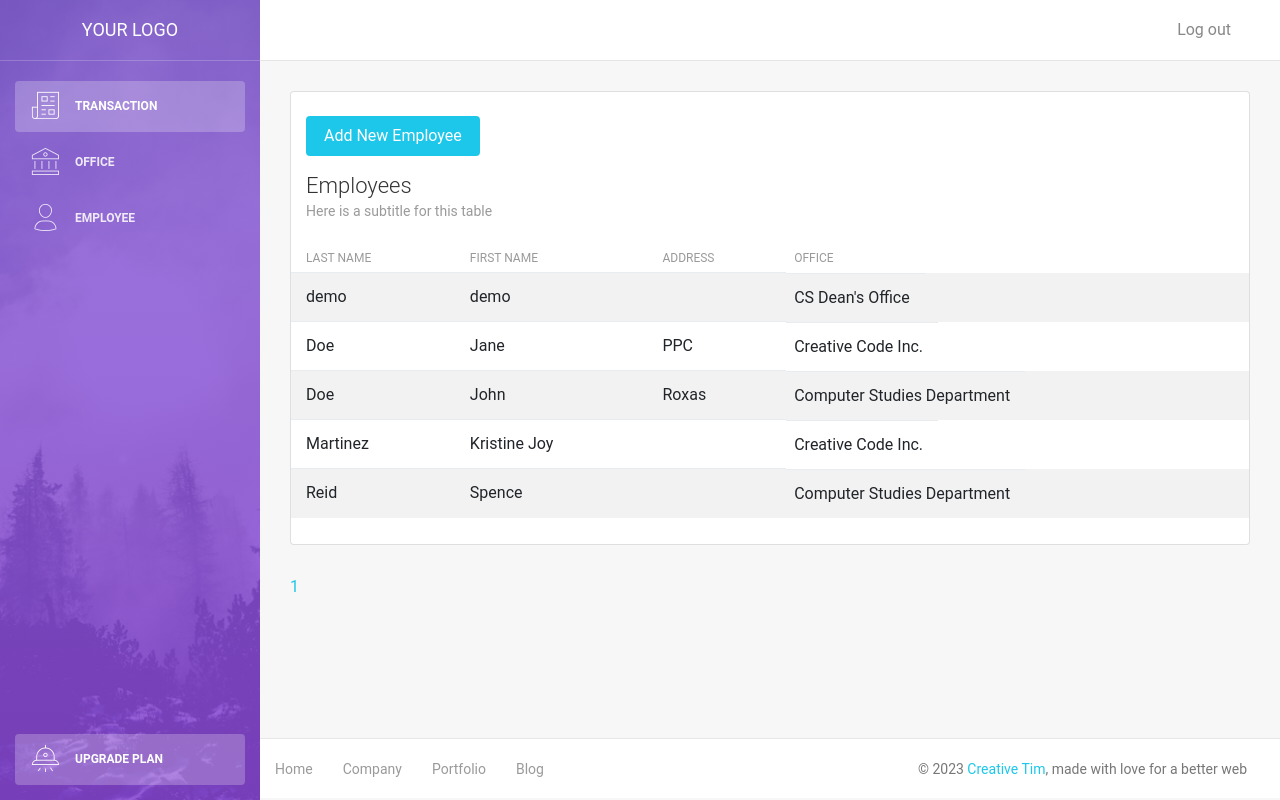
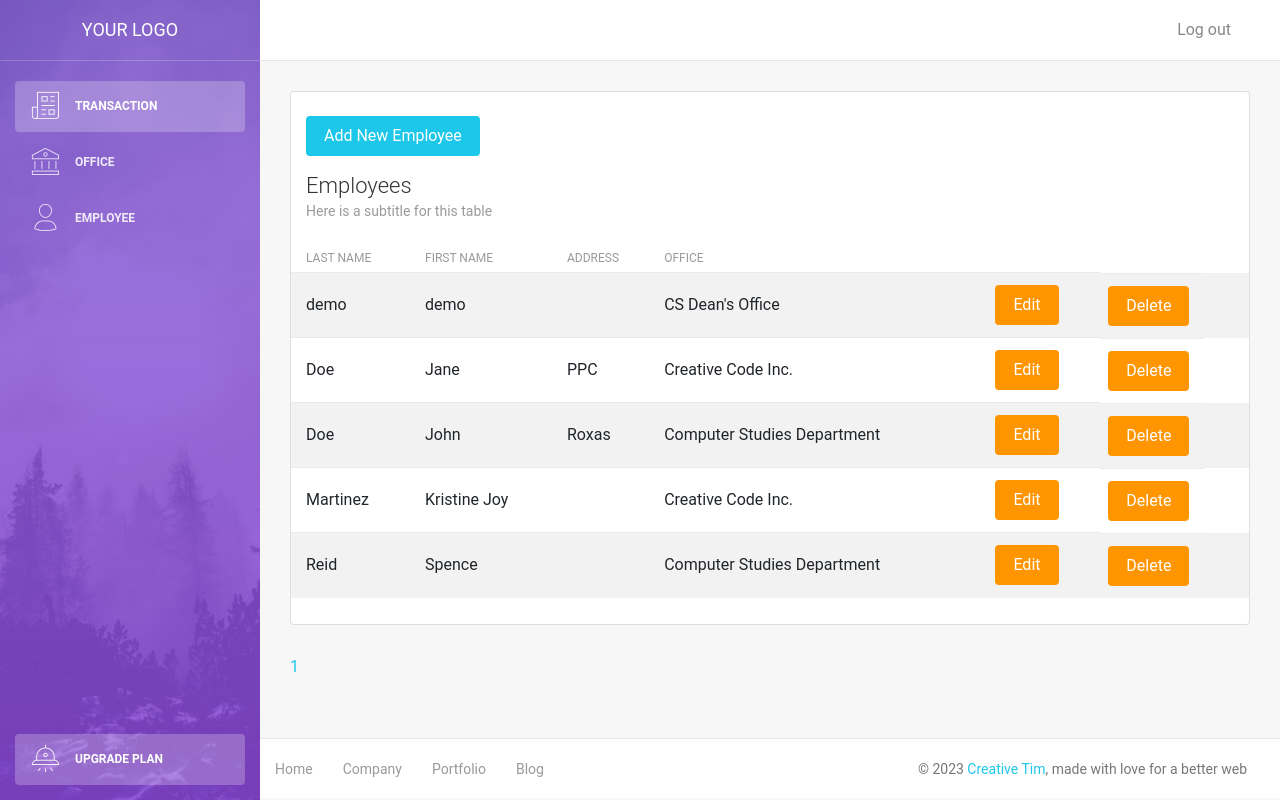
Before and after one commit to 2Ruby-icK6/Records-App, a PHP site: page /recordsapp/employee.php in a window 1280 px wide. Run offline with PHP 8.4, Linux system fonts and the light colour scheme; data comes from the database, SQL or seed files in the repository; data that the repository does not hold is empty; some libraries are stand-ins or nearby versions.

Commit message:
Added Edit and Delete Button
***Added Edit and Delete Button***
On each php files

```diff
--- a/employee.php
+++ b/employee.php
@@ -93,11 +93,10 @@
                                         <input type="text" name='search' />
                                         <input type="submit" value='Search' class='btn btn-info btn-fill' />
                                     </form>
-                                </div>
-                                <div class="col-md-12"> -->
+                                </div> -->
                                 <div class="col-md-12">
                                     <a href="crud_files/add_employee.php">
-                                        <button type='submit' class='btn btn-info btn-fill pull-right'>Add New Employee</button>
+                                        <button type='submit' class='btn btn-info btn-fill pull-left'>Add New Employee</button>
                                     </a>
                                 </div>
                                 <div class="card-header ">
@@ -119,6 +118,16 @@
                                                 <td><?php echo $employee['firstname'];?></td>
                                                 <td><?php echo $employee['address'];?></td>
                                                 <td><?php echo $employee['office_name'];?></td>
+                                                <td>
+                                                    <a href="crud_files/edit_employee.php?id=<?php echo $office['id'];?>">
+                                                        <button type="submit" class="btn btn-warning btn-fill pull-right">Edit</button>
+                                                    </a>
+                                                </td>
+                                                <td>
+                                                    <a href="crud_files/delete_employee.php?id=<?php echo $office['id'];?>">
+                                                        <button type="submit" class="btn btn-warning btn-fill pull-right">Delete</button>
+                                                    </a>
+                                                </td>
                                             </tr>
                                             <?php endforeach ?>
                                         </tbody>
```
Also changed, not shown: office.php (+13 -3 lines), transaction.php (+10 -0 lines).
